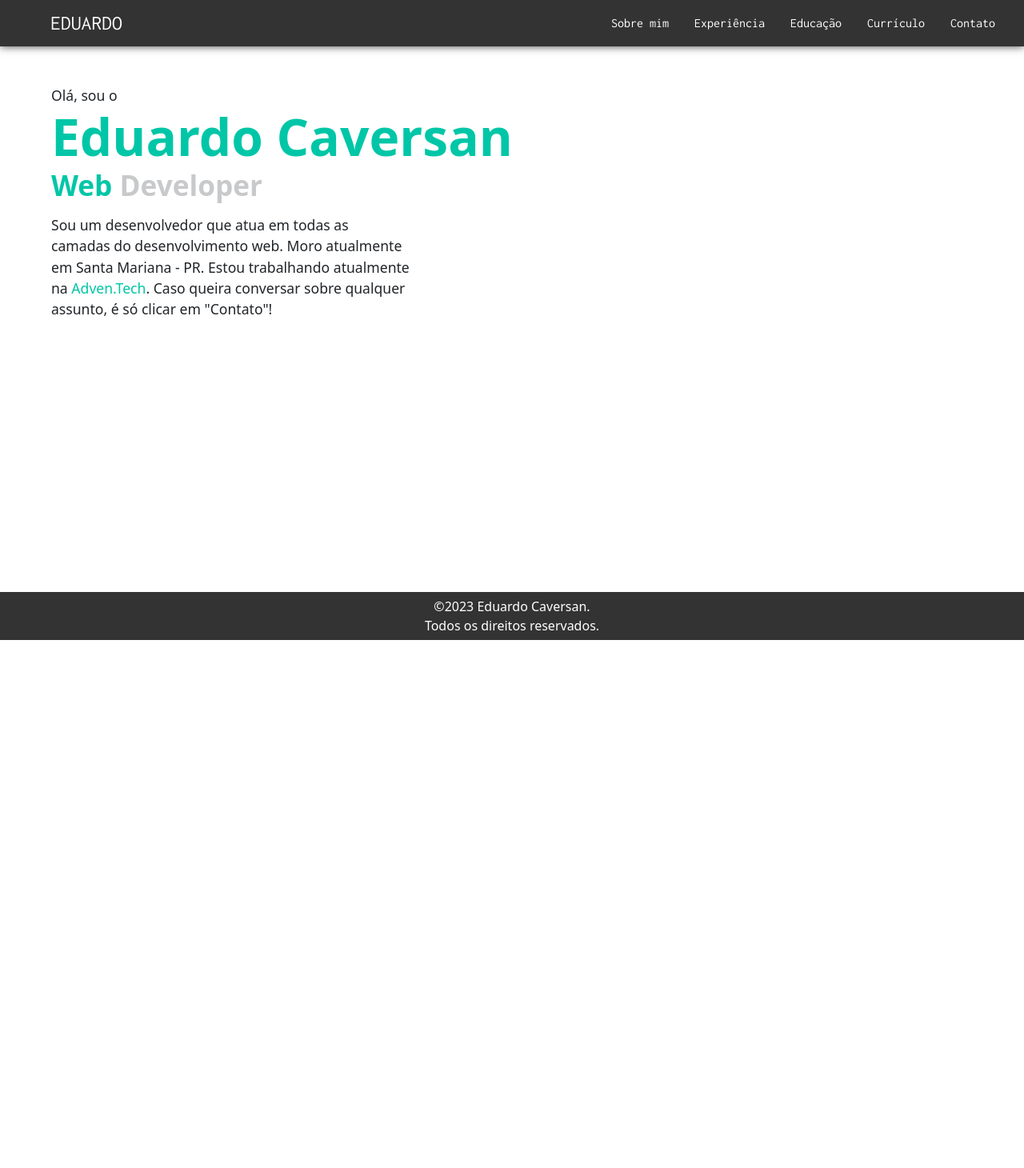
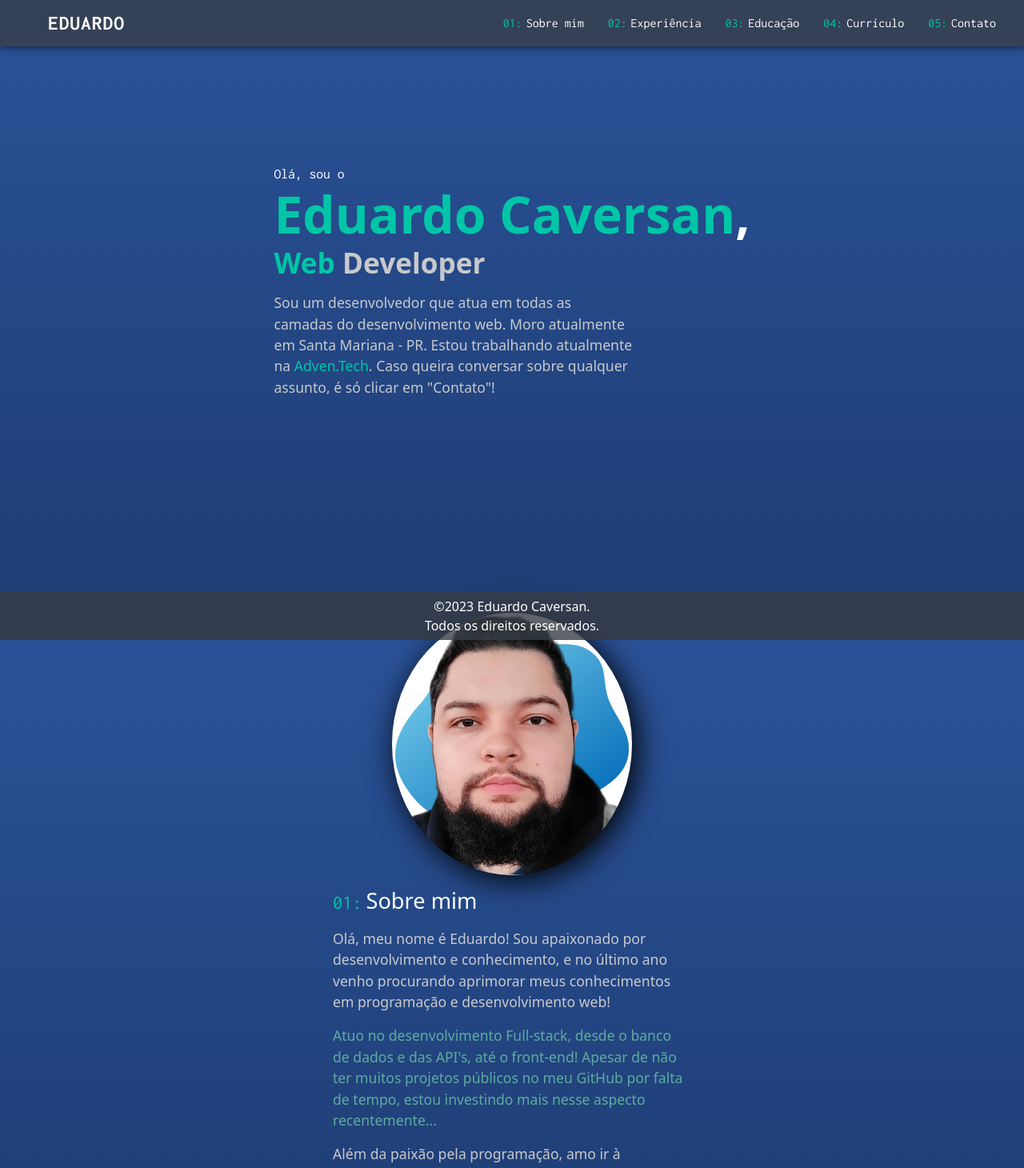
Before and after one commit to EduardoCaversan/project, an Angular app: page / in a window 1280 px wide. Shown: the top 1460 px of the page at 80% size. Before the commit the page ends 800 px from the top, so only its background shows below. Built offline with nearby package versions, Linux system fonts and the light colour scheme.

Commit message:
#update-main-content (#2)
Co-authored-by: Eduardo Caversan <eduardo@adven.tech>

```diff
--- a/src/app/modules/landing/footer-component/footer-component.component.scss
+++ b/src/app/modules/landing/footer-component/footer-component.component.scss
@@ -8,7 +8,7 @@ body {
 }
 
 footer {
-    background-color: #333;
+    background-color: rgba(57,62,70,.8);
     color: white;
     text-align: center;
     position: fixed;
--- a/src/app/modules/landing/header-component/header-component.component.html
+++ b/src/app/modules/landing/header-component/header-component.component.html
@@ -11,11 +11,11 @@
 
     <div class="menu p-0">
         <ul>
-            <li><a href="#about-me" class="btn p-0">Sobre mim</a></li>
-            <li><a href="#experience" class="btn p-0">Experiência</a></li>
-            <li><a href="#education" class="btn p-0">Educação</a></li>
-            <li><a href="#" (click)="downloadResume()" class="btn p-0">Currículo</a></li>
-            <li><a [href]="'https://wa.me/' + mobileNumber + message" target="_blank" class="btn p-0">Contato</a></li>
+            <li><a href="#about-me" class="p-0">Sobre mim</a></li>
+            <li><a href="#experience" class="p-0">Experiência</a></li>
+            <li><a href="#education" class="p-0">Educação</a></li>
+            <li><a href="#" (click)="downloadResume()" class="p-0">Currículo</a></li>
+            <li><a [href]="'https://wa.me/' + mobileNumber + message" target="_blank" class="p-0">Contato</a></li>
         </ul>
     </div>
 </nav>
--- a/src/app/modules/landing/header-component/header-component.component.scss
+++ b/src/app/modules/landing/header-component/header-component.component.scss
@@ -4,7 +4,7 @@ body {
 }
 
 .menu-container {
-    background-color: #333;
+    background-color: rgba(57,62,70,.8);
     color: white;
     display: flex;
     justify-content: space-between;
@@ -27,10 +27,11 @@ body {
 .menu-logo span {
     color: #fff;
     font-size: 1.6em;
-    font-weight: 500;
     text-transform: uppercase;
     transition: all 0.2s ease-in-out;
     white-space: nowrap;
+    font-weight: bold;
+    letter-spacing: 0.25mm;
 }
 
 .menu-logo span:hover {
@@ -50,6 +51,36 @@ body {
 
 .menu li {
     margin: 0 15px;
+}
+
+.menu li:first-child::before{
+    content: "01:";
+    color: #00C6A7;
+    margin-right: 0.3rem;
+}
+
+.menu li:nth-child(2)::before{
+    content: "02:";
+    color: #00C6A7;
+    margin-right: 0.3rem;
+}
+
+.menu li:nth-child(3)::before{
+    content: "03:";
+    color: #00C6A7;
+    margin-right: 0.3rem;
+}
+
+.menu li:nth-child(4)::before{
+    content: "04:";
+    color: #00C6A7;
+    margin-right: 0.3rem;
+}
+
+.menu li:nth-child(5)::before{
+    content: "05:";
+    color: #00C6A7;
+    margin-right: 0.3rem;
 }
 
 .menu a {
@@ -76,7 +107,6 @@ body {
     transition: 0.4s;
 }
 
-/* Estilos para dispositivos móveis */
 @media only screen and (max-width: 767px) {
     .menu ul {
         list-style: none;
@@ -86,14 +116,13 @@ body {
         flex-direction: column;
         width: 100%;
         text-align: center;
-        background-color: #333;
+        background-color: rgba(57,62,70,.8);
         position: absolute;
-        top: 50px;
+        top: 58px;
         left: 0;
         max-height: 0;
         overflow: hidden;
         transition: max-height 0.55s ease-in-out;
-        width: 100%;
     }
 
     .menu.active ul {
--- a/src/app/modules/landing/main-content/main-content.component.html
+++ b/src/app/modules/landing/main-content/main-content.component.html
@@ -1,5 +1,6 @@
 <div id="intro" class="intro-container row g-0">
-    <div class="intro-text mt-5 col-md-12 d-flex flex-column g-0">
+    <div class="d-flex align-items-center justify-content-center">
+        <div class="intro-text col-md-12 d-flex flex-column align-items-center g-0 p-0">
             <div>
                 <span class="introduction-greeting">
                     Olá, sou o
@@ -9,11 +10,38 @@
                     <span class="job-title">Web</span>
                     Developer
                 </h2>
-            <p class="mt-3">Sou um desenvolvedor que atua em todas as camadas do desenvolvimento web. Moro atualmente em
+                <p class="mt-3">Sou um desenvolvedor que atua em todas as camadas do desenvolvimento web. Moro
+                    atualmente em
                     Santa
                     Mariana - PR. Estou trabalhando atualmente na <a href="https://www.eventodaigreja.com.br"
-                    target="_blank" rel="noreferrer">Adven.Tech</a>. Caso queira conversar sobre qualquer assunto, é só
+                        target="_blank" rel="noreferrer">Adven.Tech</a>. Caso queira conversar sobre qualquer assunto, é
+                    só
                     clicar em "Contato"!</p>
             </div>
         </div>
     </div>
+</div>
+<section class="about-wrapper">
+    <div id="about-me" class="row g-0">
+        <div class="d-flex align-items-center justify-content-center flex-column">
+            <div class="about-me-text d-flex flex-column align-items-center g-0 p-0">
+                <div>
+                    <div class="about-me-photo m-auto mb-3">
+                        <img src="../assets/img/main-image.jpg">
+                    </div>
+                    <div class="text-container">
+                        <h2 class="section-title"><span>01:</span>Sobre mim</h2>
+                        <p class="mt-3">Olá, meu nome é Eduardo! Sou apaixonado por desenvolvimento e conhecimento, e no
+                            último ano
+                            venho procurando aprimorar meus conhecimentos em programação e desenvolvimento web!</p>
+                        <p class="job-text mt-3">Atuo no desenvolvimento Full-stack, desde o banco de dados e das API's,
+                            até o front-end! Apesar de não ter muitos projetos públicos no meu GitHub por falta de
+                            tempo, estou investindo mais nesse aspecto recentemente...</p>
+                        <p class="mt-3">Além da paixão pela programação, amo ir à academia, jogar videogames, ouvir
+                            música e me auto desenvolver, procurando sempre uma melhor versão de mim!</p>
+                    </div>
+                </div>
+            </div>
+        </div>
+    </div>
+</section>
--- a/src/app/modules/landing/main-content/main-content.component.scss
+++ b/src/app/modules/landing/main-content/main-content.component.scss
@@ -12,20 +12,41 @@
     flex-grow: 1;
     max-width: 60vw;
     padding-left: 5%;
+    justify-content: center;
+    min-height: 75vh;
+}
+
+.section-title {
+    font-size: 1.7rem;
+    margin: 0.5rem 0 0;
+    color: white !important;
+}
+
+.section-title span {
+    color: #00C6A7;
+    font-family: 'Inconsolata', monospace;
+    font-size: .9em;
+    margin-right: 0.3rem;
+}
+
+.text-container p {
+    font-size: 1.1rem;
 }
 
 .introduction-greeting {
     font-size: 1.1rem;
+    font-family: 'Inconsolata', monospace;
+    color: white;
 }
 
-h1 {
+.intro-text h1 {
     color: #00C6A7;
     font-size: 4rem;
     margin: 0;
     font-weight: bold;
 }
 
-h2 {
+.intro-text h2 {
     color: #c8c9cb;
     font-size: 2.2rem;
     font-weight: bold;
@@ -41,14 +62,60 @@ p {
     font-size: 1.1rem;
     max-width: 600px;
     width: 35vw;
+    color: #c8c9cb;
 }
 
-p a,
-p a:visited {
+.intro-text p a,
+.intro-text p a:visited {
     color: #00C6A7;
     display: inline-block;
     position: relative;
     text-decoration: none;
+}
+
+.about-wrapper {
+    align-items: center;
+    display: flex;
+    justify-content: center;
+}
+
+section {
+    padding: 100px 0;
+}
+
+#about-me {
+    display: grid;
+    grid-template-columns: 1fr;
+    grid-template-rows: 1fr;
+    height: 100vh;
+    max-width: 1000px;
+    width: 40vw;
+    user-select: none;
+}
+
+.about-me-photo {
+    border-radius: 50%;
+    width: 300px;
+}
+
+.about-me-photo img {
+    width: 300px;
+}
+
+.about-me-photo img {
+    border-radius: 50%;
+    filter: drop-shadow(6px 6px 19px #000000);
+}
+
+.job-text {
+    color: #00C6A7;
+    -webkit-filter: saturate(.4);
+    filter: saturate(.4);
+}
+
+.about-me-photo:hover {
+    opacity: .8;
+    transition: opacity .4s ease-in-out;
 }
 
 @media only screen and (max-width: 767px) {
@@ -57,11 +124,11 @@ p a:visited {
         overflow: hidden;
     }
 
-    h1 {
+    .intro-text h1 {
         font-size: 3.5rem;
     }
 
-    h2 {
+    .intro-text h2 {
         font-size: 1.6rem;
     }
 
@@ -69,4 +136,17 @@ p a:visited {
         max-width: 100%;
         width: 100%;
     }
+
+    #about-me {
+        max-width: 1000px;
+        width: 70vw;
+    }
+
+    .about-me-photo {
+        width: 150px;
+    }
+
+    .about-me-photo img {
+        width: 150px;
+    }
 }
--- a/src/styles.scss
+++ b/src/styles.scss
@@ -1,10 +1,16 @@
 @import url('https://fonts.googleapis.com/css2?family=Inconsolata:wght@400;700&display=swap');
 @import "~bootstrap/dist/css/bootstrap.min.css";
 
-body, html {
+body,
+html {
     width: 100%;
+    height: 100%;
     margin: 0;
     padding: 0;
     scroll-behavior: smooth;
     font-family: 'Inconsolata', monospace;
+    background-image: linear-gradient(to top, #1e3c72 0%, #1e3c72 1%, #2a5298 100%);
+    background-blend-mode: multiply, multiply;
+    background-size: cover;
+    background-attachment: fixed;
 }
```
Also changed, not shown: src/assets/img/main-image.jpg (added). Lines whose indentation alone changed are shown as unchanged.
